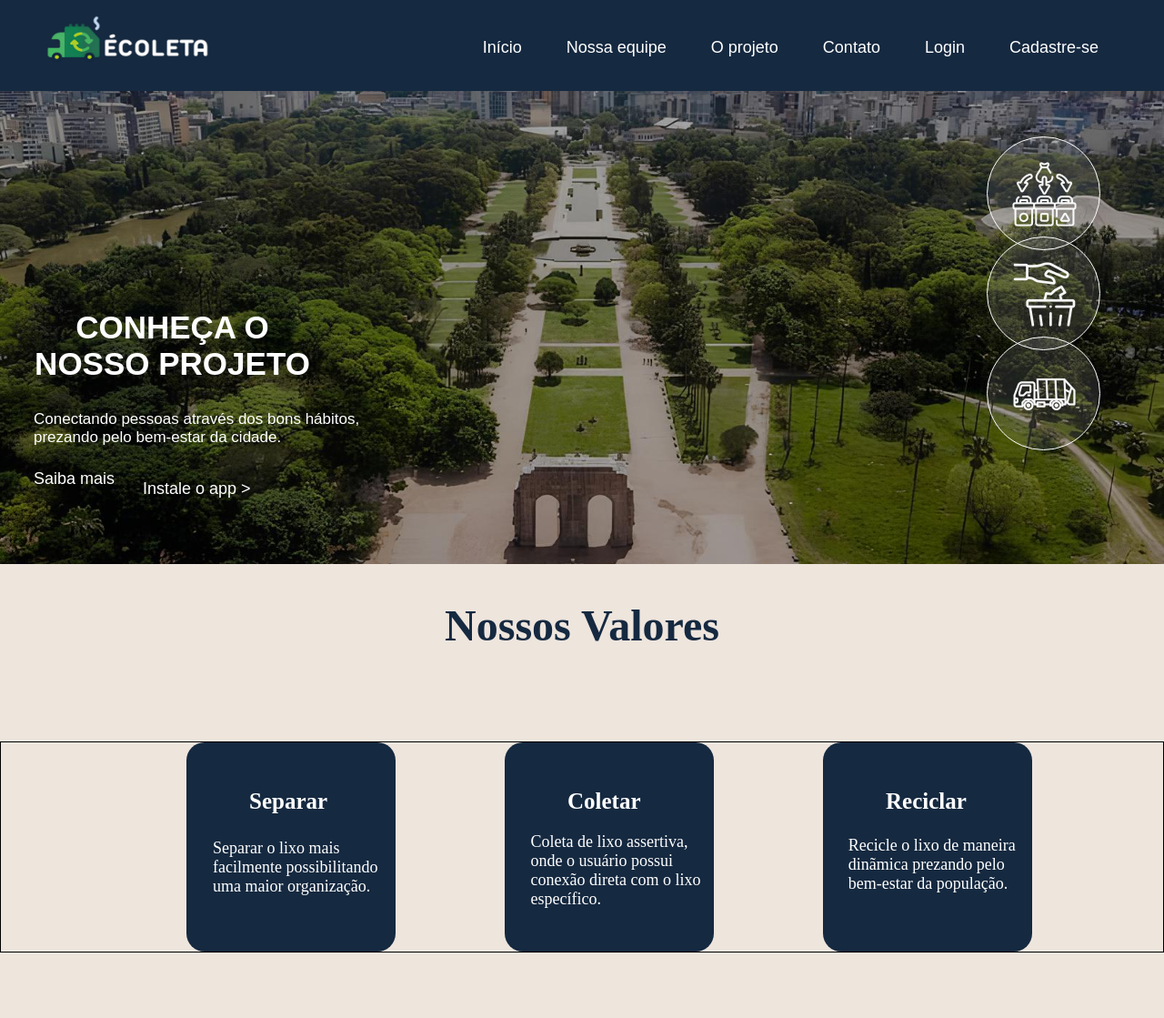
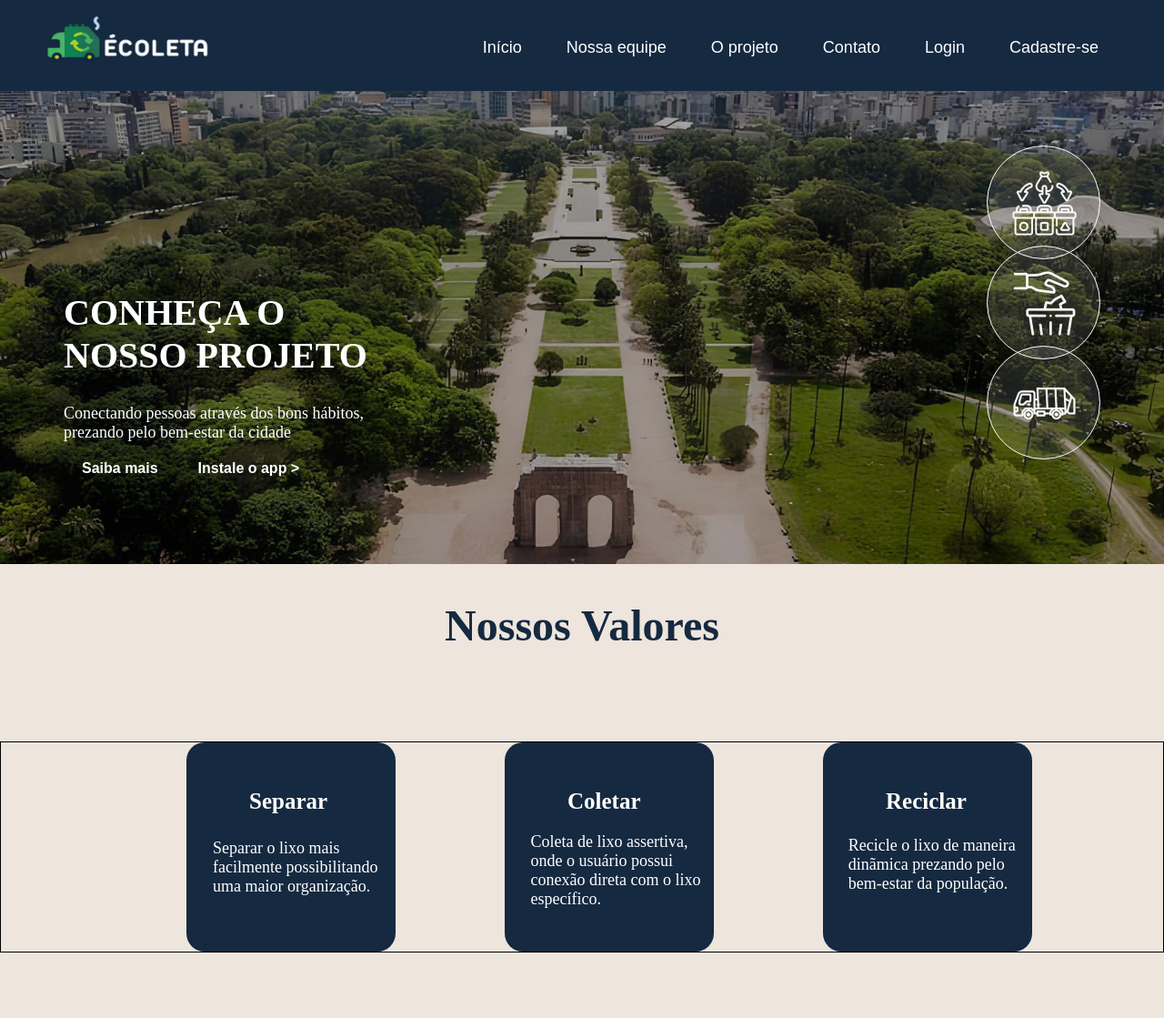
Before and after one commit to senacrs-emti/2025-2MA-cidadeconectada-G01, a PHP site: page /inicio.html in a window 1280 px wide. Shown: the top 1119 px of the page at 91% size. Run offline with PHP 8.4, Linux system fonts and the light colour scheme.

Commit message:
atualização

```diff
--- a/inicio.css
+++ b/inicio.css
@@ -27,6 +27,43 @@
   border-radius: 20px;
   color: white;
 }
+.box1{
+  width: 350px;
+  height: 175px;
+  float: left;
+  margin-top: 220px;
+  margin-left: 70px;
+  display: block;
+}
+.titulo{
+  color: white;
+  font-size: 40px;
+  font-weight: bold;
+  text-align: left;
+  padding: 0px;
+  margin-bottom: 30px;
+}
+.textinho{
+  color: white;
+  font-size: 18px;
+  margin-bottom: 20px;
+}
+.botao{
+  background: none;
+  color: white;
+  border: none;
+  margin-top: 50px;
+  font-weight: 700;
+  padding: 10px 20px;
+}
+header .box1 .botao:hover{
+  width: 150px;
+  height: 40px;
+  background-color: #A7D533;
+
+  border-radius: 20px;
+  cursor: pointer;
+}
 .circulos{
   width: 125px;
   height: 500px;
@@ -40,7 +77,7 @@
   border:1px solid white;
   background-color: rgba(255, 255, 255, 0.105);
   float: right;
-  margin-top: 50px;
+  margin-top: 60px;
 }
 .reciclar{
   width: 125px;
@@ -98,28 +135,11 @@ a {
     margin-top: 34px;
   }
 
-  .nav-list a {
+.nav-list a {
     font-size: 18px;
     color: #fff;
-  }
-  .frase{
-    height: 100px;
-    width: 305px;
-    color:white;
-    font-size: 35px;
-    margin-left: 37px;
-    margin-top: 200px;
-    font-family: sans-serif;
-  }
-  .textinho{
-    height: 50px;
-    width: 360px;
-    margin-left: 37px;
-    font-family: sans-serif;
-    font-size: 17px;
-    color: white;
-    margin-top: -49px;
-  }
+}
+
   .saibamais{
     font-size: 18px;
     color: white;
--- a/inicio.html
+++ b/inicio.html
@@ -33,12 +33,12 @@
             <img class="caminhao" src="./caminhao.png" alt="">
         </div>
     </div>
-        <div class="box">
-             <h1 class="frase">CONHEÇA O NOSSO PROJETO</h1>
-             <p class="textinho">Conectando pessoas através dos bons hábitos, prezando pelo bem-estar da cidade.</p>
-        </div>
-           <p class="saibamais"> Saiba mais</p>
-           <p class="instale">Instale o app > </p>
+    <div class="box1">
+        <h1 class="titulo">CONHEÇA O NOSSO PROJETO</h1>
+        <p class="textinho">Conectando pessoas através dos bons hábitos, prezando pelo bem-estar da cidade</p>
+        <a href="#" class="botao">Saiba mais</a>
+        <a href="#" class="botao">Instale o app ></a>
+    </div>
         </header>
         <main>
             <div class="container">
```
